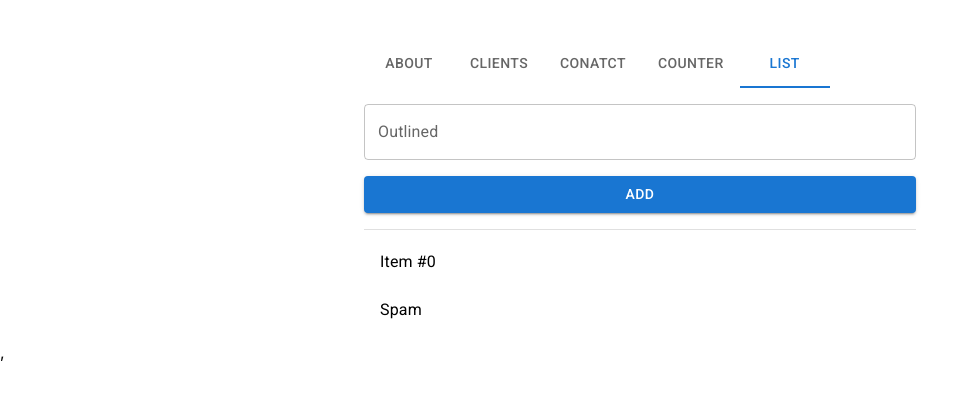
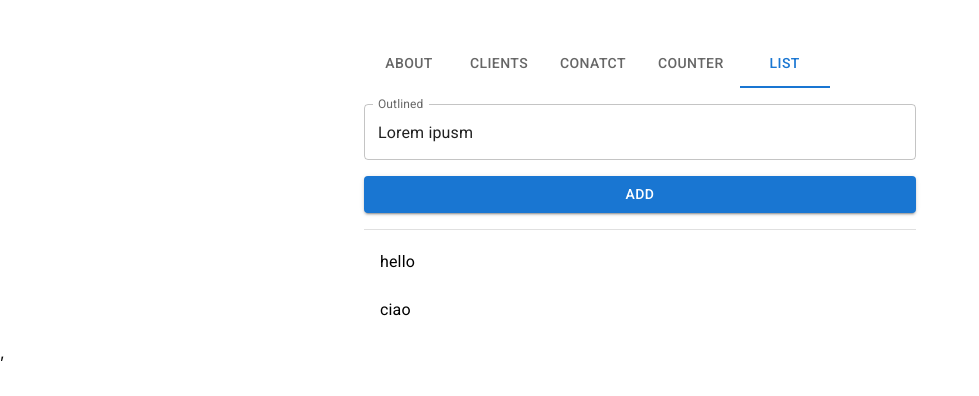
Before and after one commit to Jessicaltw/desn3037-week7-react, a React (Create React App) app: page /list in a window 1280 px wide. Shown: the top 396 px of the page, without its empty margins (0-979 px from the left). Built offline with nearby package versions, Linux system fonts and the light colour scheme.

Commit message:
Custom List reducer for todo app

```diff
--- a/src/components/List.js
+++ b/src/components/List.js
@@ -3,26 +3,34 @@
 import List from '@mui/material/List';
 import ListItem from '@mui/material/ListItem';
 import ListItemButton from '@mui/material/ListItemButton';
-import ListItemIcon from '@mui/material/ListItemIcon';
 import ListItemText from '@mui/material/ListItemText';
 import Divider from '@mui/material/Divider';
-import InboxIcon from '@mui/icons-material/Inbox';
-import DraftsIcon from '@mui/icons-material/Drafts';
 import { Button, TextField } from '@mui/material';
+
+import { useSelector, useDispatch } from 'react-redux'
+import { define as reducerDefine, add as reducerAdd, remove as reducerRemove } from '../redux/list'
 
 export default function BasicList() {
 
+    const field = useSelector((state) => state.list.field)
+    const items = useSelector((state) => state.list.items)
+
+    const dispatch = useDispatch()
+
 function add(){
-  alert("Adding!")
+    dispatch(reducerAdd(field))
 }
- function remove(){
-    alert("Removing!")
+ function remove(index){
+    dispatch(reducerRemove(index))
  }
+function define(value){
+    dispatch(reducerDefine(value))
+}
 
   return (
     <Box sx={{ width: '100%', maxWidth: "100%", bgcolor: 'background.paper' }}>
 
-        <TextField id="Name" label="Outlined" variant="outlined"sx={{ width: '100%', marginBottom: 2}}/>
+        <TextField id="Name" label="Outlined" value={field} variant="outlined"sx={{ width: '100%', marginBottom: 2}} onChange={(e) => define(e.target.value)}/>
         <Button variant="contained" sx={{ width: '100%', marginBottom: 2}} onClick={(e) => {add()}} >
             Add
         </Button>
@@ -32,17 +40,21 @@
       <nav aria-label="secondary mailbox folders">
 
         <List>
-          <ListItem disablePadding>
-            <ListItemButton onClick={(e) => remove()}>
-              <ListItemText primary="Item #0" />
-            </ListItemButton>
-          </ListItem>
-          <ListItem disablePadding>
-            <ListItemButton component="a" href="#simple-list">
-              <ListItemText primary="Spam" />
-            </ListItemButton>
-          </ListItem>
+
+            {items.map((item, i) =>
+               <ListItem disablePadding key={i}>
+               <ListItemButton onClick={(e) => remove(i)}>
+                 <ListItemText primary={item} />
+               </ListItemButton>
+             </ListItem>
+            )}
+
+
+
+
         </List>
+
+
       </nav>
     </Box>
   );
--- /dev/null
+++ b/src/redux/list.js
@@ -0,0 +1,30 @@
+import { createSlice } from '@reduxjs/toolkit'
+
+const initialState = {
+  field: "Lorem ipusm",
+  items: [
+    "hello",
+    "ciao"
+  ]
+}
+
+export const listSlice = createSlice({
+  name: 'list',
+  initialState,
+  reducers: {
+    define: (state, action) => {
+        state.field = action.paylpad
+      },
+      add: (state, action) =>{
+        state.items.push(action.payload)
+      },
+      remove: (state, action)=>{
+      state.items.splice(action,1)
+  }
+},
+})
+
+
+export const { define, add, remove } =listSlice.actions
+
+export default listSlice.reducer
--- a/src/redux/store.js
+++ b/src/redux/store.js
@@ -1,8 +1,11 @@
 import { configureStore } from '@reduxjs/toolkit'
 import counterReducer from './counter'
+import listReducer from './list'
+
 
 export const store = configureStore({
   reducer: {
     counter: counterReducer,
+    list:listReducer
   },
 })
```
